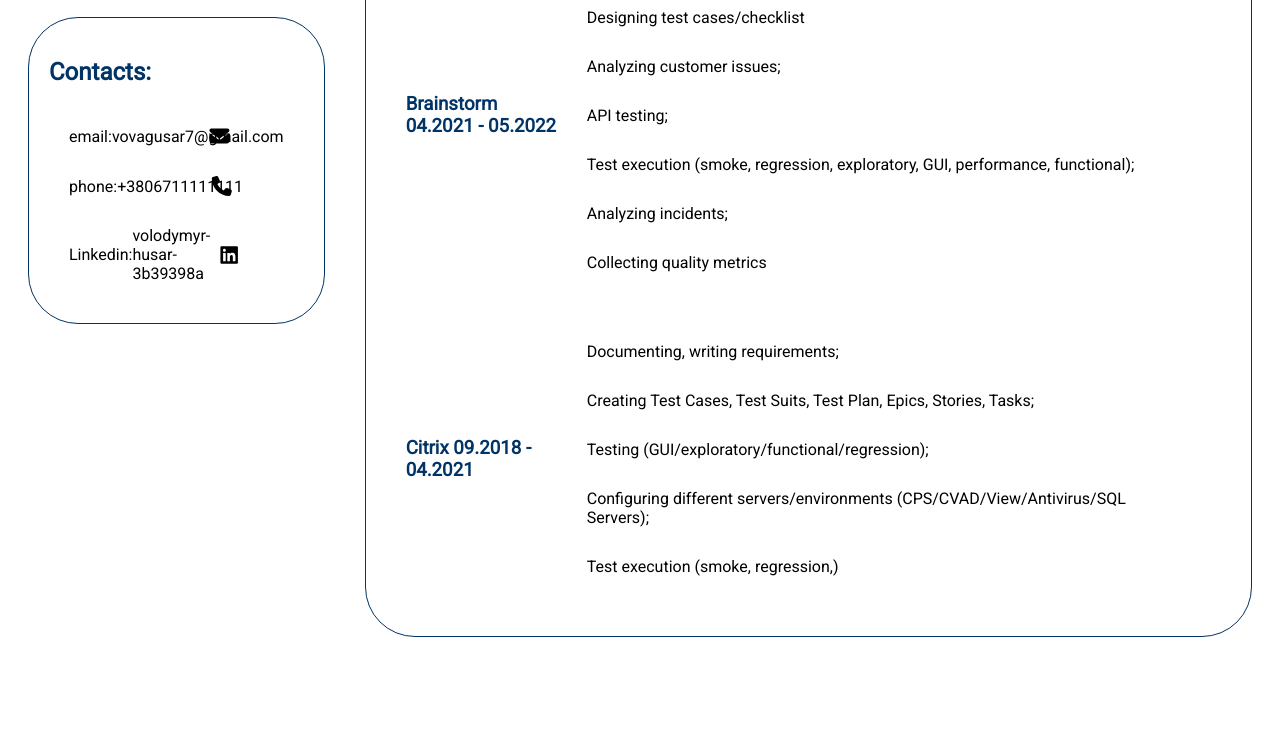
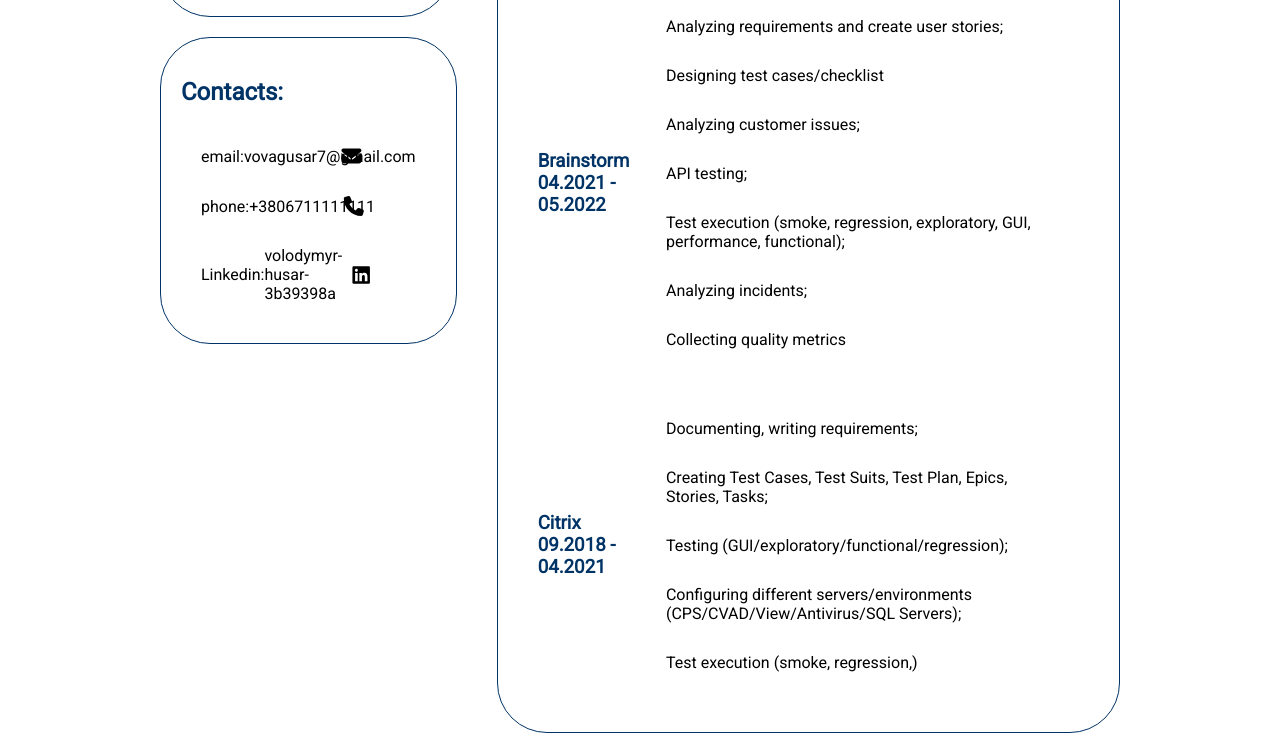
Before and after one commit to VH131/VH131.github.io, a plain HTML site: page CV_VolodymyrHusar.html in a window 1280 px wide. Shown: the part 423-1176 px from the top of the page. Before the commit the page ends 1088 px from the top, so only its background shows below. Drawn offline with Linux system fonts and the light colour scheme.

Commit message:
CV-00001:[fix] added centering

```diff
--- a/CV_VolodymyrHusar.html
+++ b/CV_VolodymyrHusar.html
@@ -15,6 +15,12 @@
       --border-radius: 50px;
       --border-color: var(--main-color);
       --heading-font: 'Roboto', sans-serif;
+    }
+
+    .cv-container {
+      max-width: 1000px;
+      margin: 0px auto;
+      padding: var(--section-padding)
     }
 
     body {
@@ -108,6 +114,7 @@
 </head>
 
 <body>
+  <div class="cv-container">
     <div class="row">
       <div class="column left-column">
         <section class="section-img">
@@ -195,6 +202,7 @@
         </section>
       </div>
     </div>
+  </div>
 </body>
 
 </html>
```
Lines whose indentation alone changed are shown as unchanged.
